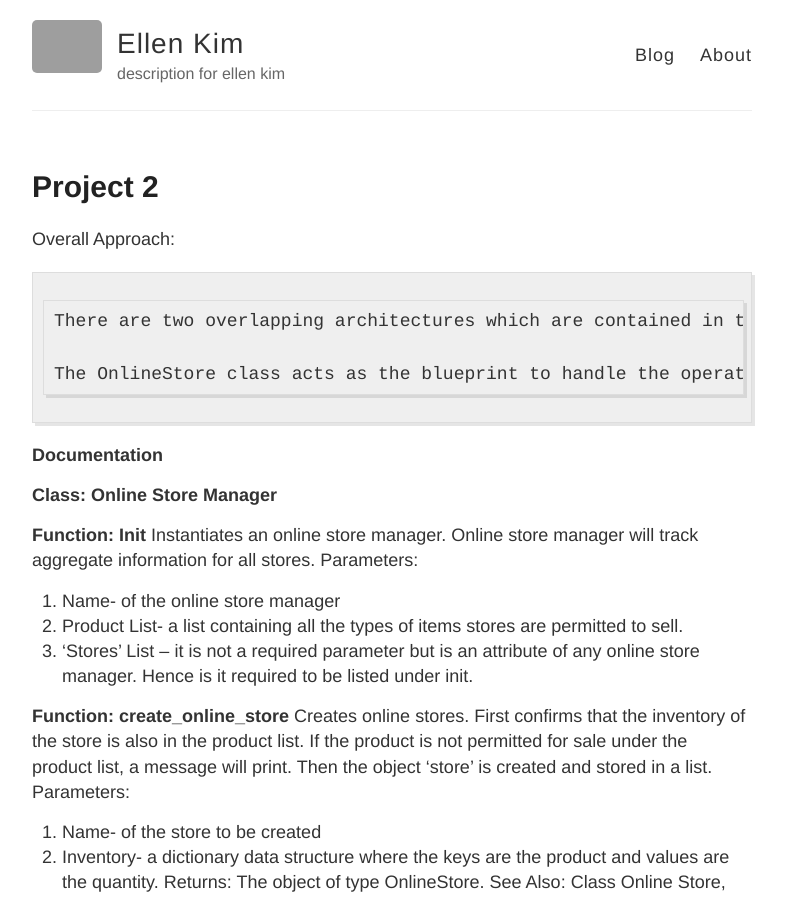
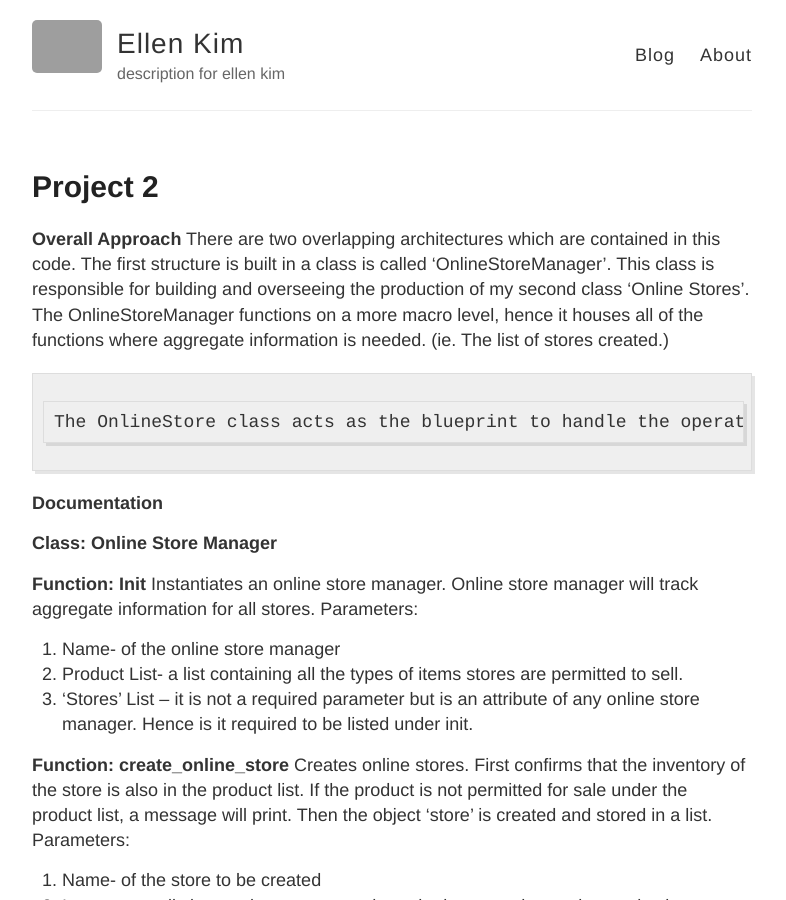
Before and after one commit to Lnkiim/Lnkiim.github.io, a Jekyll site: the page built from _posts/2014-3-3-Hello-World.md, in a window 1280 px wide and 900 px high. Shown: the whole window, without its empty margins (248-1034 px from the left). Built offline with Jekyll 4.4.1, drawn with Linux system fonts in a browser that asks for light colours; grey boxes are pictures that could not be loaded.

```diff
--- a/_posts/2014-3-3-Hello-World.md
+++ b/_posts/2014-3-3-Hello-World.md
@@ -2,8 +2,7 @@
 layout: post
 title: Project 2
 ---
-Overall Approach:
-
+**Overall Approach**
 	There are two overlapping architectures which are contained in this code. The first structure is built in a class is called ‘OnlineStoreManager’. This class is responsible for building and overseeing the production of my second class ‘Online Stores’. The OnlineStoreManager functions on a more macro level, hence it houses all of the functions where aggregate information is needed. (ie. The list of stores created.)
 
 	The OnlineStore class acts as the blueprint to handle the operations on a more micro level. This class houses methods which help the actual stores operate by tracking inventory, updating customer history, etc. While designing the structure of this class, it was made apparent that splitting up methods gave the code more versatility. For example, the ‘sell’ method, doesn’t actually execute any manipulation of the object or its attributes. Instead, it is merely calling other methods that should be triggered in the work flow. Going back to the example, when an item is sold, two adjustments should be made, the purchase history and the stores inventory. If for some reason, the store needed to adjust the inventory and not because a customer had purchased an item, the code has the flexibility to just call the subtract_inventory method and adjust the inventory as needed.
```
